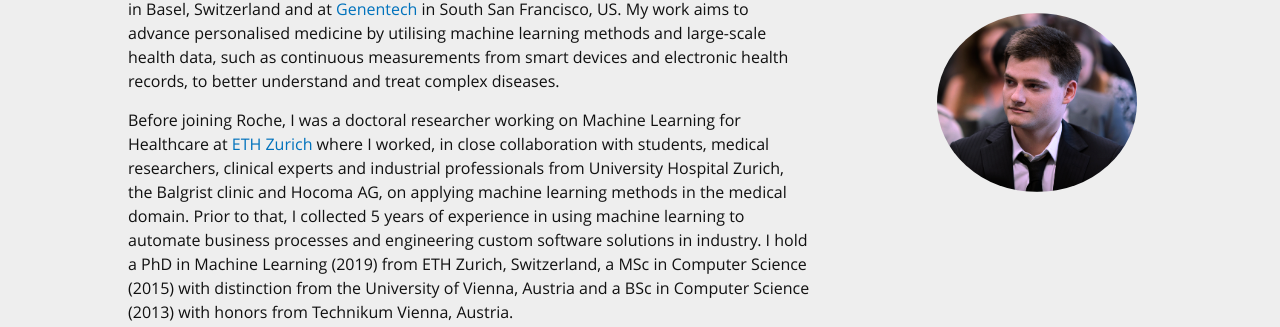
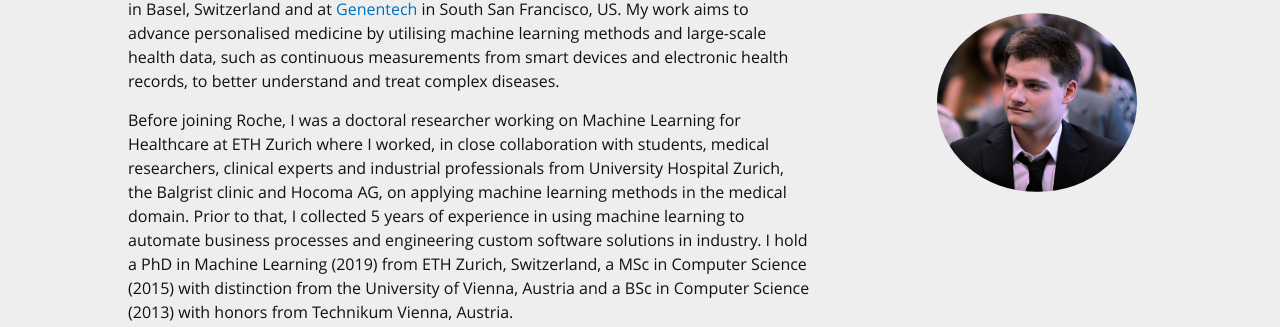
Before and after one commit to d909b/d909b.github.io, a Jekyll site: the page built from index.html, in a window 1280 px wide and 900 px high. Shown: the part 163-490 px from the top of the window. Built offline with Jekyll 4.4.1, drawn with Linux system fonts in a browser that asks for light colours; nearby versions of some CDN libraries; library files that are not in the unit come from our copies; part of the change alters nothing that is shown.

```diff
--- a/index.html
+++ b/index.html
@@ -14,7 +14,7 @@ layout: default
             </p>
 
             <p>
-            Before joining Roche, I was a doctoral researcher working on Machine Learning for Healthcare at <a href="www.ethz.ch/en.html">ETH Zurich</a> where I worked, in close collaboration with students, medical researchers, clinical experts and industrial professionals from University Hospital Zurich, the Balgrist clinic and Hocoma AG, on applying machine learning methods in the medical domain. Prior to that, I collected 5 years of experience in using machine learning to automate business processes and engineering custom software solutions in industry. I hold a PhD in Machine Learning (2019) from ETH Zurich, Switzerland, a MSc in Computer Science (2015) with distinction from the University of Vienna, Austria and a BSc in Computer Science (2013) with honors from Technikum Vienna, Austria.
+            Before joining Roche, I was a doctoral researcher working on Machine Learning for Healthcare at ETH Zurich where I worked, in close collaboration with students, medical researchers, clinical experts and industrial professionals from University Hospital Zurich, the Balgrist clinic and Hocoma AG, on applying machine learning methods in the medical domain. Prior to that, I collected 5 years of experience in using machine learning to automate business processes and engineering custom software solutions in industry. I hold a PhD in Machine Learning (2019) from ETH Zurich, Switzerland, a MSc in Computer Science (2015) with distinction from the University of Vienna, Austria and a BSc in Computer Science (2013) with honors from Technikum Vienna, Austria.
             </p>
           </div>
           <div>
```
